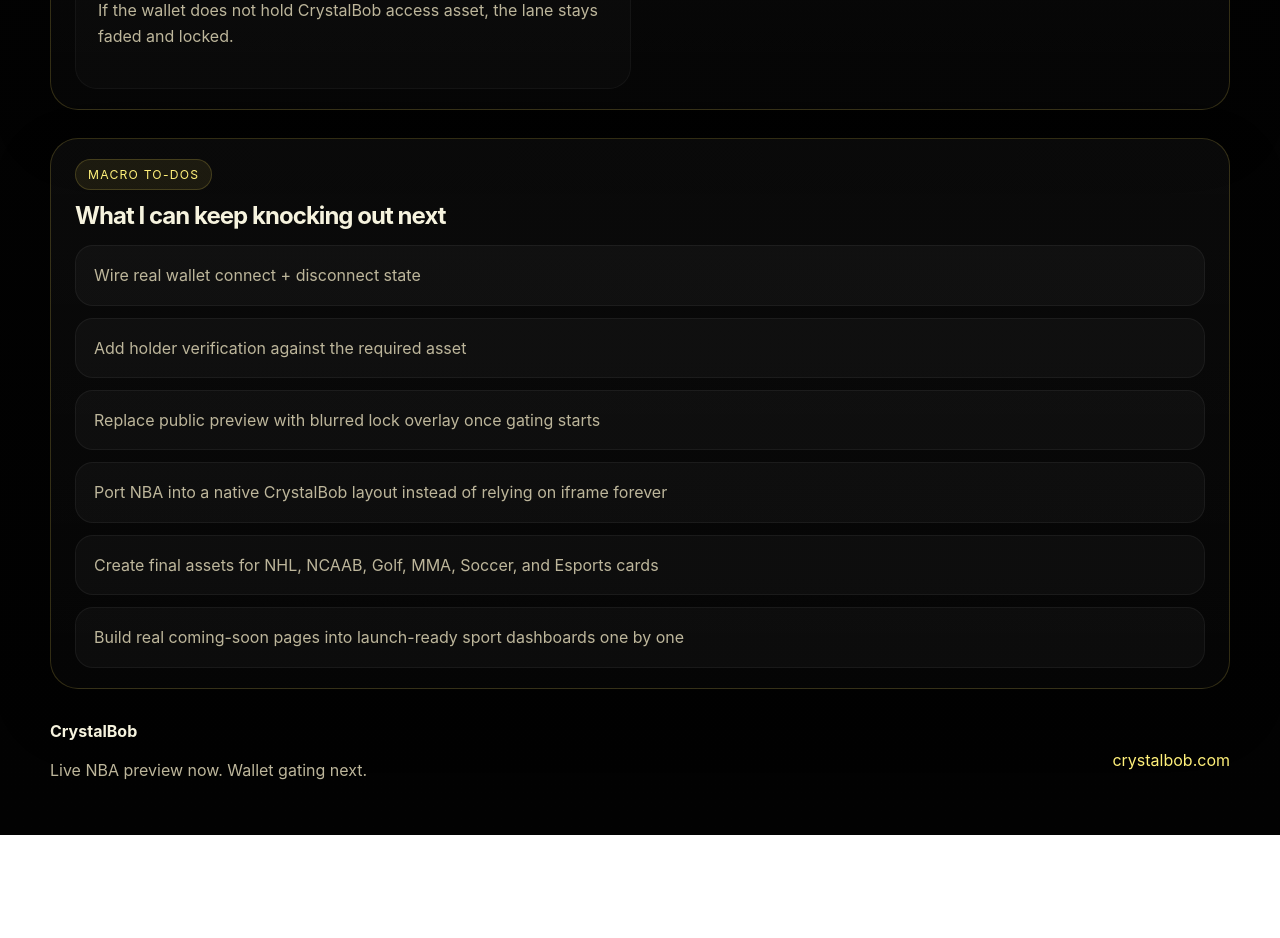
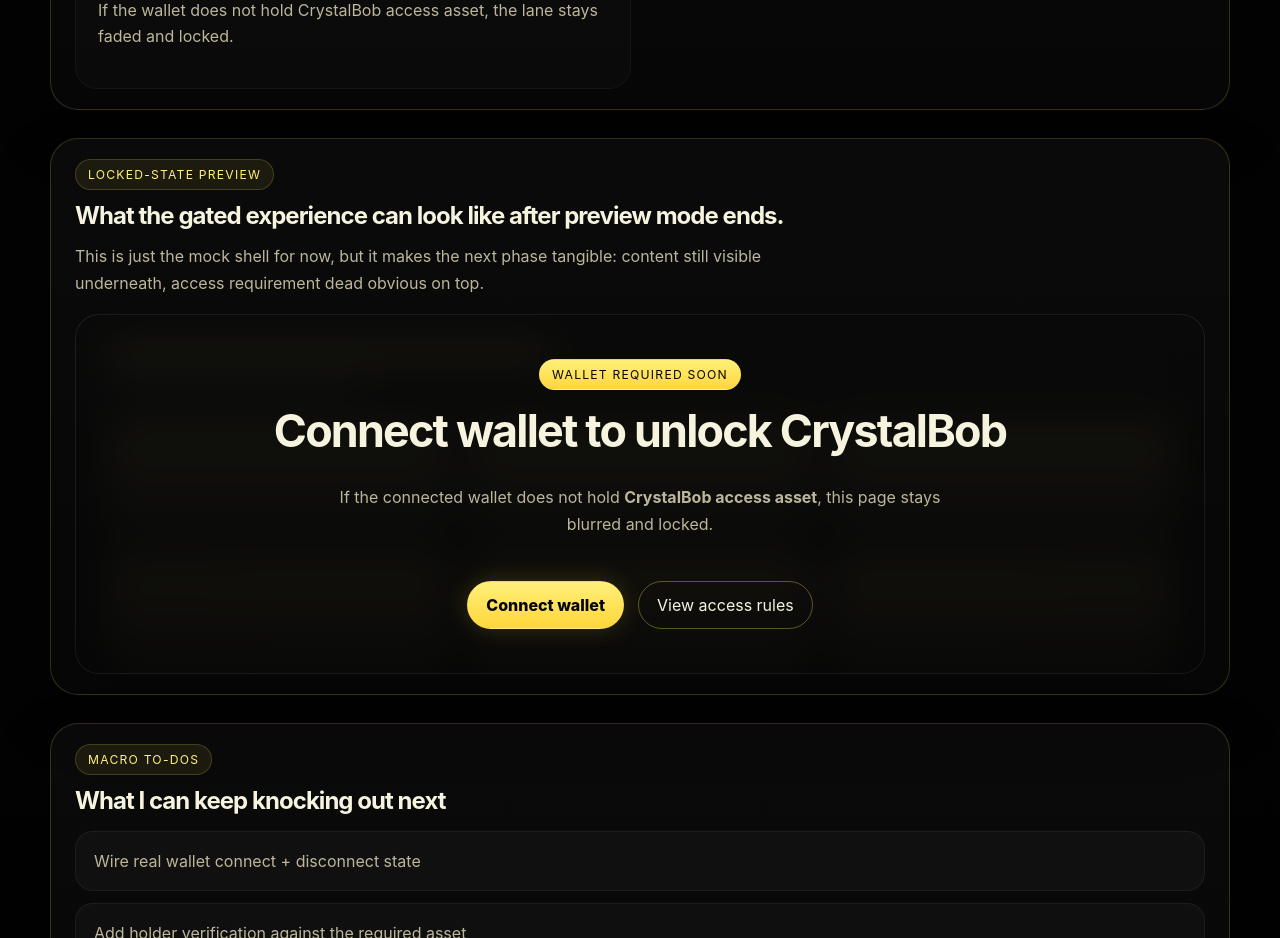
Before and after one commit to WorldOfBobs/crystalbob-site, a React (Vite) app: page / in a window 1280 px wide. Shown: the part 4540-5478 px from the top of the page. Before the commit the page ends 5375 px from the top, so only its background shows below. Built offline with nearby package versions, Linux system fonts and the light colour scheme.

Commit message:
Add gated-state preview to homepage

```diff
--- a/src/App.jsx
+++ b/src/App.jsx
@@ -254,6 +254,47 @@ function AccessStateSection() {
   )
 }
 
+function LockedStateMock() {
+  return (
+    <section className="locked-mock-section">
+      <div className="section-head">
+        <span className="eyebrow">Locked-state preview</span>
+        <h2>What the gated experience can look like after preview mode ends.</h2>
+        <p>
+          This is just the mock shell for now, but it makes the next phase tangible: content still visible underneath, access requirement dead obvious on top.
+        </p>
+      </div>
+
+      <div className="locked-mock-shell">
+        <div className="locked-mock-board">
+          <div className="locked-line" />
+          <div className="locked-line short" />
+          <div className="locked-grid">
+            <span />
+            <span />
+            <span />
+            <span />
+            <span />
+            <span />
+          </div>
+        </div>
+
+        <div className="locked-mock-overlay">
+          <span className="pill pill-live">Wallet required soon</span>
+          <h3>Connect wallet to unlock CrystalBob</h3>
+          <p>
+            If the connected wallet does not hold <strong>{REQUIRED_ASSET}</strong>, this page stays blurred and locked.
+          </p>
+          <div className="hero-actions">
+            <button className="primary-button">Connect wallet</button>
+            <button className="secondary-button">View access rules</button>
+          </div>
+        </div>
+      </div>
+    </section>
+  )
+}
+
 function LaunchRoadmap() {
   return (
     <section className="launch-roadmap-section">
@@ -357,6 +398,8 @@ function HomePage({ navigate }) {
       </section>
 
       <AccessStateSection />
+
+      <LockedStateMock />
 
       <section className="todo-section">
         <div className="section-head">
--- a/src/styles.css
+++ b/src/styles.css
@@ -122,7 +122,8 @@ img {
 .coming-soon-panel,
 .featured-live-section,
 .access-state-section,
-.launch-roadmap-section {
+.launch-roadmap-section,
+.locked-mock-section {
   background: linear-gradient(180deg, rgba(255,255,255,0.035), rgba(255,255,255,0.015));
   border: 1px solid var(--border);
   border-radius: 28px;
@@ -254,6 +255,7 @@ img {
 .featured-live-section,
 .access-state-section,
 .launch-roadmap-section,
+.locked-mock-section,
 .todo-section {
   padding: 20px 24px;
 }
@@ -535,6 +537,77 @@ img {
   border: 1px solid var(--border-strong);
 }
 
+.locked-mock-shell {
+  position: relative;
+  margin-top: 18px;
+  min-height: 360px;
+  border-radius: 24px;
+  overflow: hidden;
+  border: 1px solid rgba(255,255,255,0.05);
+  background: linear-gradient(180deg, rgba(255,255,255,0.04), rgba(255,255,255,0.02));
+}
+
+.locked-mock-board {
+  position: absolute;
+  inset: 0;
+  padding: 28px;
+  filter: blur(9px) saturate(0.8);
+  opacity: 0.9;
+}
+
+.locked-line {
+  height: 22px;
+  width: 42%;
+  border-radius: 999px;
+  background: rgba(255, 225, 91, 0.18);
+  margin-bottom: 14px;
+}
+
+.locked-line.short {
+  width: 24%;
+  height: 14px;
+  background: rgba(255,255,255,0.08);
+  margin-bottom: 24px;
+}
+
+.locked-grid {
+  display: grid;
+  grid-template-columns: repeat(3, minmax(0, 1fr));
+  gap: 16px;
+}
+
+.locked-grid span {
+  display: block;
+  min-height: 120px;
+  border-radius: 20px;
+  background: linear-gradient(180deg, rgba(255, 225, 91, 0.12), rgba(255,255,255,0.04));
+  border: 1px solid rgba(255,255,255,0.04);
+}
+
+.locked-mock-overlay {
+  position: absolute;
+  inset: 0;
+  display: grid;
+  place-content: center;
+  justify-items: center;
+  text-align: center;
+  padding: 24px;
+  backdrop-filter: blur(18px);
+  background: rgba(5, 5, 5, 0.58);
+}
+
+.locked-mock-overlay h3 {
+  margin: 14px 0 10px;
+  font-size: clamp(1.8rem, 4vw, 2.8rem);
+  letter-spacing: -0.04em;
+}
+
+.locked-mock-overlay p {
+  max-width: 620px;
+  color: var(--muted);
+  line-height: 1.65;
+}
+
 .site-footer {
   display: flex;
   justify-content: space-between;
@@ -595,7 +668,8 @@ img {
   .todo-section,
   .featured-live-section,
   .access-state-section,
-  .launch-roadmap-section {
+  .launch-roadmap-section,
+  .locked-mock-section {
     padding: 20px;
   }
 
```
